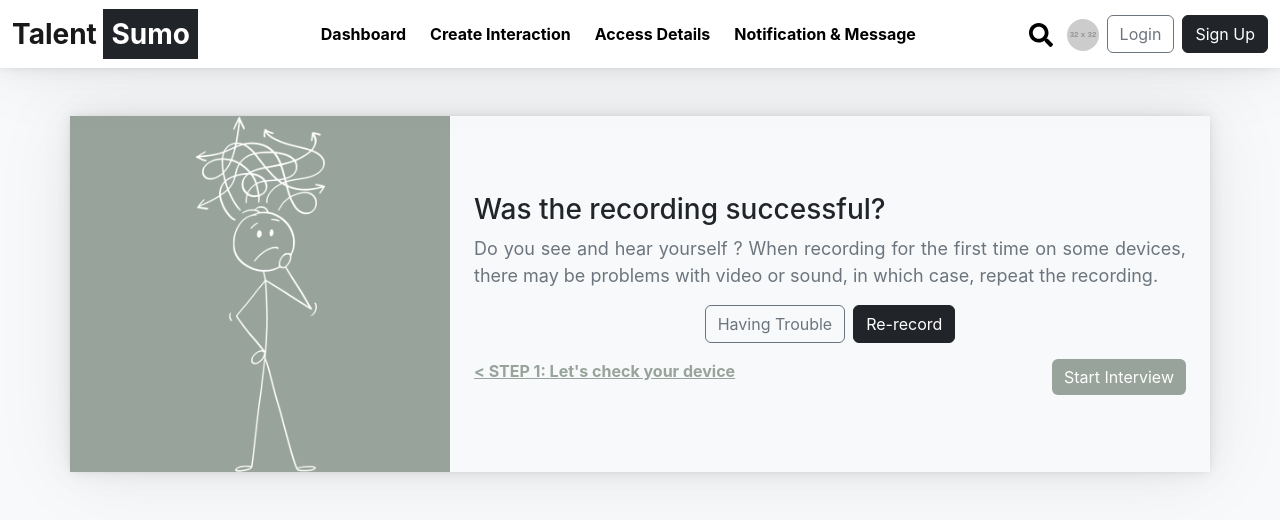
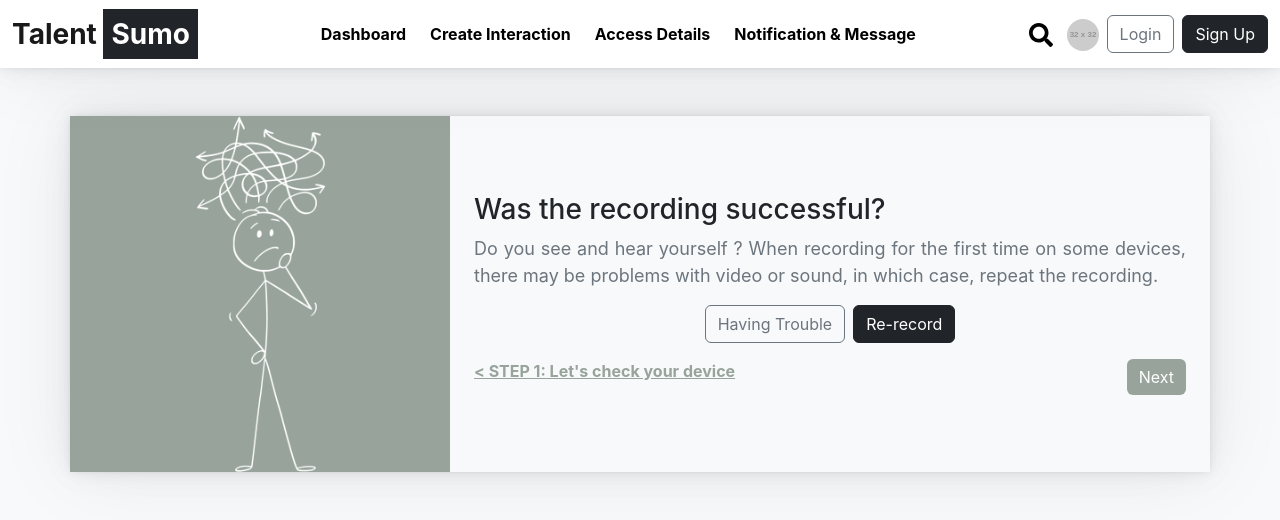
Before and after one commit to likesunny-yon/talent-sumo_V3-1, a React (Create React App) app: page /confirm in a window 1280 px wide. Shown: the top 520 px of the page. Built offline with nearby package versions, Linux system fonts and the light colour scheme; the HTML template or start-up script is replaced by a standard one.

Commit message:
16-08-2022

```diff
--- a/src/Components/Videos/Confirm.jsx
+++ b/src/Components/Videos/Confirm.jsx
@@ -44,7 +44,7 @@ const Confirm = () => {
                             </div>
                             <div className='d-flex justify-content-between my-3'>
                                 <div onClick={handleDevice} style={{ cursor: "pointer", color: "#97a39b" }} className='fw-bold text-decoration-underline'>&#60; STEP 1: Let's check your device</div>
-                                <button onClick={handleNext} type="button" className="btn btn-success" style={{ backgroundColor: "#97a39b", border: "#97a39b" }}>Start Interview</button>
+                                <button onClick={handleNext} type="button" className="btn btn-success" style={{ backgroundColor: "#97a39b", border: "#97a39b" }}>Next</button>
                             </div>
                         </div>
                     </div>
--- a/src/Components/Videos/Question.jsx
+++ b/src/Components/Videos/Question.jsx
@@ -61,7 +61,6 @@ const Question = () => {
     video: true,
   });
 
-
   const navigate = useNavigate();
 
   const handleNext = () => {
@@ -100,6 +99,7 @@ const Question = () => {
                 <span>:</span>
                 <span className="second">{second}</span>
               </div>
+              <h5 className='text-white text-center'>Press the Start to record your audio</h5>
               <button className='btn btn-light mt-3' onClick={() => window.location.reload()}>Retake</button>
               <div className='d-flex justify-content-center mx-auto gap-3 my-3'>
                 <button onClick={handleStartRecording} className={`${isActive ? "btn-warning" : "btn-success"} btn `}>{isActive ? "Pause Recording" : "Start Recording"}</button>
```
Lines whose indentation alone changed are shown as unchanged.
